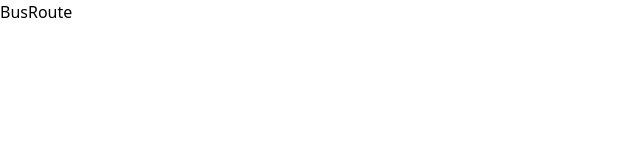
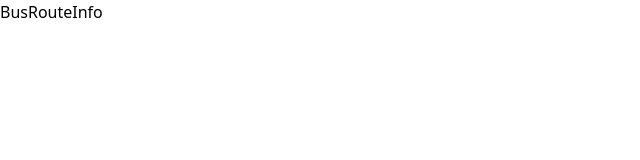
Before and after one commit to Pranay8446/CEP, a React (Vite) app in the folder frontend/: page /timetable/64f8a1c2e4a1d7b100000001 in a window 1280 px wide. Shown: the top 160 px of the page, without its empty margins (0-640 px from the left). Built offline with nearby package versions, Linux system fonts and the light colour scheme.

Commit message:
Make busContext to provide data and make jsx file

```diff
--- /dev/null
+++ b/frontend/src/components/BusList.jsx
@@ -0,0 +1,17 @@
+import React from 'react'
+import { useContext } from 'react'
+import { BusInfoContext } from '../context/BusInfoContext'
+
+
+const BusList = () => {
+    const {busInfo} = useContext(BusInfoContext)
+    console.log(busInfo);
+
+  return (
+    <div>
+
+    </div>
+  )
+}
+
+export default BusList
--- /dev/null
+++ b/frontend/src/components/BusRouteInfo.jsx
@@ -0,0 +1,9 @@
+import React from 'react'
+
+const BusRouteInfo = () => {
+  return (
+    <div>BusRouteInfo</div>
+  )
+}
+
+export default BusRouteInfo
--- a/frontend/src/context/BusInfoContext.jsx
+++ b/frontend/src/context/BusInfoContext.jsx
@@ -1,6 +1,4 @@
-import { useState } from "react"
-
-const { createContext } = require("react")
+import { useState , createContext, useEffect } from "react"
 
 const tempInfo = [
   {
@@ -79,19 +77,18 @@ const tempInfo = [
 
 
 
-const BusInfoContext = createContext()
+export const BusInfoContext = createContext();
 
-export const BusInfoProvider = ({children}) => {
+export const BusInfoProvider = ({ children }) => {
+  const [busInfo, setBusInfo] = useState([]);
 
-  const [busInfo, setBusInfo] = useState(null)
+  useEffect(() => {
+    setBusInfo(tempInfo);
+  }, []);
 
-  setBusInfo(tempInfo)
-
-  console.log(busInfo);
-
-    return (
-        <BusInfoContext.Provider >
-          <children />
-        </BusInfoContext.Provider>
-    )
-}
+  return (
+    <BusInfoContext.Provider value={{ busInfo, setBusInfo }}>
+      {children}
+    </BusInfoContext.Provider>
+  );
+};
--- a/frontend/src/main.jsx
+++ b/frontend/src/main.jsx
@@ -3,11 +3,14 @@ import { createRoot } from 'react-dom/client'
 import { BrowserRouter } from "react-router-dom";
 import './index.css'
 import App from './App.jsx'
+import { BusInfoProvider } from './context/BusInfoContext.jsx';
 
 createRoot(document.getElementById('root')).render(
   <StrictMode>
-    <BrowserRouter>
-      <App />
-    </BrowserRouter>
+    <BusInfoProvider>
+      <BrowserRouter>
+        <App />
+      </BrowserRouter>
+    </BusInfoProvider>
   </StrictMode>,
 )
--- a/frontend/src/pages/BusRoute.jsx
+++ b/frontend/src/pages/BusRoute.jsx
@@ -1,8 +1,11 @@
 import React from 'react'
+import BusRouteInfo from '../components/BusRouteInfo'
 
 const BusRoute = () => {
   return (
-    <div>BusRoute</div>
+    <div>
+        <BusRouteInfo />
+    </div>
   )
 }
 
--- a/frontend/src/pages/Home.jsx
+++ b/frontend/src/pages/Home.jsx
@@ -1,8 +1,10 @@
 import React from 'react'
+import { BusInfoProvider } from '../context/BusInfoContext'
+import BusList from '../components/BusList'
 
 const Home = () => {
   return (
-    <div>Home</div>
+      <BusList/>
   )
 }
 
```
